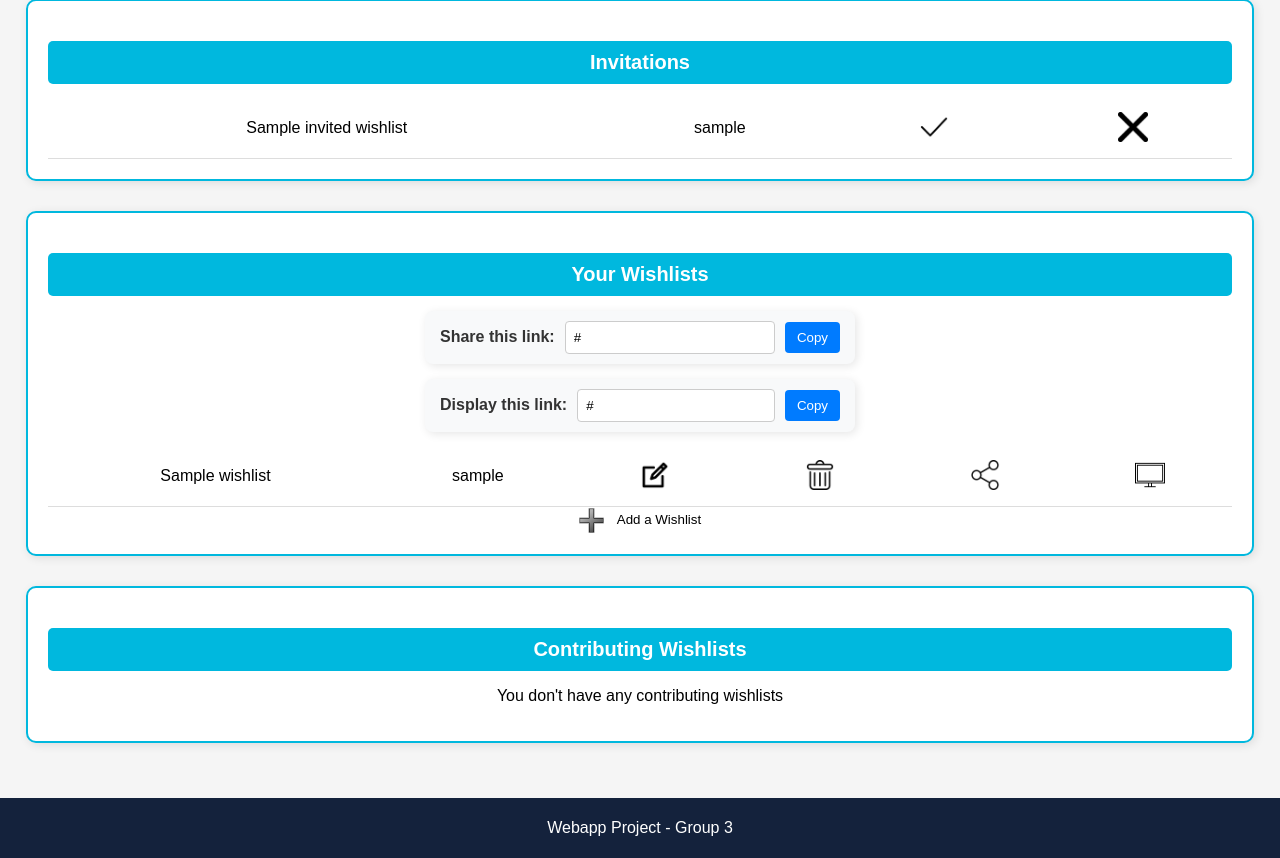
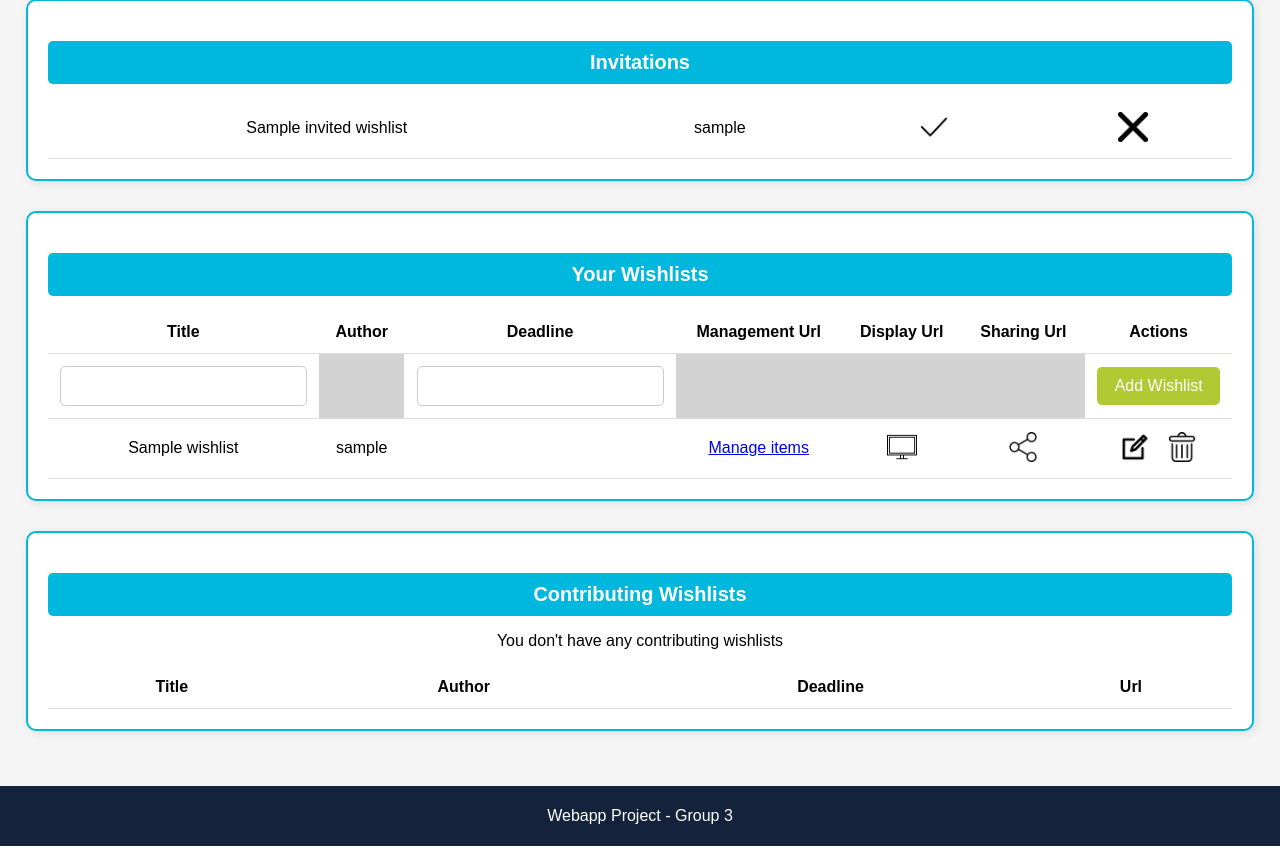
Before and after one commit to Gillan0/webapp_03, a Symfony app: template server/templates/case1/list_wishlists.html.twig in a window 1280 px wide. Shown: the part 127-985 px from the top of the page. Run offline with Twig, Linux system fonts and the light colour scheme; the template is opened without the code that fills it: most values are stand-ins (such as "Sample title", 1, 10 or a date in 2020); form fields are guessed from the names that the template uses; lists and menus that the app fills with data are empty; some libraries are stand-ins or nearby versions.

Commit message:
Refactored controllers + UI changes

```diff
--- a/server/public/css/login.css
+++ b/server/public/css/login.css
@@ -48,7 +48,7 @@
 .btn-primary {
     width: 100%;
     padding: 10px;
-    background-color: #007bff;
+    background-color: #b1ca34;
     border: none;
     border-radius: 5px;
     color: white;
@@ -58,5 +58,5 @@
 }
 
 .btn-primary:hover {
-    background-color: #0056b3;
+    background-color: #89a812;
 }
--- a/server/public/css/sign_up.css
+++ b/server/public/css/sign_up.css
@@ -48,7 +48,7 @@
 .btn-primary {
     width: 100%;
     padding: 10px;
-    background-color: #007bff;
+    background-color: #b1ca34;
     border: none;
     border-radius: 5px;
     color: white;
@@ -58,5 +58,5 @@
 }
 
 .btn-primary:hover {
-    background-color: #0056b3;
+    background-color: #89a812;
 }
--- a/server/src/Entity/UtilFilters.php
+++ b/server/src/Entity/UtilFilters.php
@@ -1,5 +1,7 @@
 <?php
 namespace App\Entity;
+use \DateTime;
+use \DateTimeInterface;
 
 /**
  * Util class containing methods to check the validity of inputs.
@@ -34,7 +36,7 @@ class UtilFilters
      * @return bool
      */
     public static function isValid($date, $format = 'Y-m-d H:i:s'){
-        $dt = DateTime::createFromFormat($format, $date);
+        $dt = DateTime::createFromFormat($format, $date->format('Y-m-d H:i:s'));
         return $dt && $dt->format($format) === $date;
     }
 
--- a/server/templates/base.html.twig
+++ b/server/templates/base.html.twig
@@ -15,6 +15,16 @@
     <header>
         <img src="{{ asset('ressources/images/logo.png') }}" id="logo">
         <h1> {{title | default("Webapp")}} </h1>
+        {% if user is defined %}
+           <div style="position: absolute; right: 0; display: flex; align-items: center; justify-content: space-evenly; width: 200px;">
+                <a href="{{ path('app_list_wishlists', {'username' : user.username}) }}">
+                    <img src="{{ asset('ressources/images/account.png') }}" width="40px" height="40px">
+                </a>
+                <a href="{{ path('app_user_logout', {}) }}">
+                    <img src="{{ asset('ressources/images/logout.png') }}" width="40px" height="40px">
+                </a>
+            </div>
+        {% endif %}
     </header>
 
     {# Contenu spécifique des pages #}
--- a/server/templates/case1/item_management.html.twig
+++ b/server/templates/case1/item_management.html.twig
@@ -69,7 +69,7 @@
                     <td>{{item.title}}</td>
                     <td>{{item.description}}</td>
                     <td>{{item.price}} €</td>
-                    <td><a href="{{item.url}}"> Link </a></td>
+                    <td><a href="{{item.url}}" target="_blank"> Link </a></td>
                     <td>
                         <form method="post" action="" onsubmit="return alert('TO DO')">
                             <input type="hidden" name="_token" value="{{ csrf_token('share' ~ user.id) }}">
--- a/server/templates/case1/list_wishlists.html.twig
+++ b/server/templates/case1/list_wishlists.html.twig
@@ -6,6 +6,8 @@
 
 {% block style %}
 <link rel="stylesheet" href="{{ asset('css/list_wishlists.css') }}?v={{ random() }}">
+<link rel="stylesheet" href="{{ asset('css/login.css') }}?v={{ random() }}">
+
 {% endblock %}
 
 {% block body %}
@@ -55,60 +57,69 @@
             {% if wishlists is empty %}
             <p> You don't have any wishlists </p>
             {% endif %}
+
+            <thead>
+                <th>Title</th>
+                <th>Author</th>
+                <th>Deadline</th>
+                <th>Management Url</th>
+                <th>Display Url</th>
+                <th>Sharing Url</th>
+                <th>Actions</th>
+            </thead>
+             <tr>
+           {{ form_start(form, {'attr': {'class': 'form-container'}}) }}
+                <td class="form-group">
+                    {{ form_widget(form.name, {'attr': {'class': 'form-control'}}) }}<br>
+                    {{ form_errors(form.name) }}
+                </td>
+                <td style="background-color:lightgray"></td>
+
+                <td class="form-group">
+                    {{ form_widget(form.deadline, {'attr': {'class': 'form-control'}}) }}<br>
+                    {{ form_errors(form.deadline) }}
+                </td>
+                <td style="background-color:lightgray"></td>
+                <td style="background-color:lightgray"></td>
+                <td style="background-color:lightgray"></td>
+                <td>
+                    <button class="btn btn-primary form-confirm">Add Wishlist</button>
+                </td>
+            {{ form_end(form) }}
+
+            </tr>
             {%for wishlist in wishlists %} {# il faudra faire un render de wishlists dans le controller#}
                 <tr>
                     <td>{{wishlist.name}}</td>
                     <td>{{wishlist.author.username}}</td> {# il faudra faire un render de authors des wishlists concernées dans le controller#}
+                    <td>{{wishlist.deadline.format('Y-m-d h:i')}}</td>
+                    <td><a href="itemManagement/{{wishlist.name}}">Manage items</a></td>
+                    <td>
+                        <button class="btn" >
+                            <a href="{{wishlist.displayUrl}}">
+                                <img src="{{ asset('ressources/images/display.png') }}" id="display">
+                            </a>
+                        </button>
+                    </td>
+                    <td>
+                        <button class="btn" onclick="copyToClipboard('{{wishlist.sharingUrl}}')">
+                            <img src="{{ asset('ressources/images/share.png') }}" id="share">
+                        </button>
+                    </td>
                     <td>
                         <form method="post" action="{{ path('app_wishlist_edit', {'id': user.id, 'wishlistId' : wishlist.id, 'username' : user.username}) }}">
                             <input type="hidden" name="_token" value="{{ csrf_token('share' ~ user.id) }}">
                             <button class="btn"><img src="{{ asset('ressources/images/edit.png') }}" id="edit" width ="10px" height ="10px"></button> {# TODO#}
                         </form>
-                    </td>
-                    <td>
                         <form method="post" action="{{ path('app_user_delete_wishlist', {'username': user.username, 'wishlist_id' : wishlist.id}) }}" onsubmit="return confirm('Are you sure you want to delete this item?');">
                             <input type="hidden" name="_token" value="{{ csrf_token('delete' ~ wishlist.id) }}">
                             <button class="btn"><img src="{{ asset('ressources/images/delete.png') }}" id="delete"></button>
                         </form>
                     </td>
-                    <td>
-                        <form method="post" action="{{ path('app_wishlist_shared', {'username': user.username, 'wishlistId' : wishlist.id}) }}">
-                            <input type="hidden" name="_token" value="{{ csrf_token('share' ~ user.id) }}">
-                            <button class="btn"><img src="{{ asset('ressources/images/share.png') }}" id="share"></button>
-                        </form>
-                    </td>
-                    <td>
-                        <form method="post" action="{{ path('app_wishlist_displayed', {'username': user.username, 'wishlistId' : wishlist.id}) }}">
-                            <input type="hidden" name="_token" value="{{ csrf_token('display' ~ user.id) }}">
-                            <button class="btn"><img src="{{ asset('ressources/images/display.png') }}" id="display"></button>
-                        </form>
-                    </td>
-                    <!-- Affichage conditionnel du champ de partage -->
-                    {% if sharingUrl is defined%}
-                        <div class="share-container">
-                            <label for="share-link">Share this link:</label>
-                            <input type="text" id="share-link" value="{{sharingUrl }}" readonly>
-                            <button onclick="copyToClipboard()">Copy</button>
-                        </div>
-                    {% endif %}
 
-                    {% if displayUrl is defined%}
-                        <div class="share-container">
-                            <label for="display-link">Display this link:</label>
-                            <input type="text" id="display-link" value="{{ displayUrl }}" readonly>
-                            <button onclick="copyToClipboard()">Copy</button>
-                        </div>
-                    {% endif %}
                 </tr>
             {%endfor%}
         </table>
-    </div>
-
-    <div>
-        <form method="post" action= "{{ path('app_user_wishlist_add', {'id': user.id, 'username': user.username}) }}">
-            <input type="hidden" name="_token" value="{{ csrf_token('add' ~ user.id) }}">
-            <button><img src="{{ asset('ressources/images/add.png') }}" id="add" width ="10" height ="10px"> Add a Wishlist</button>
-        </form>
     </div>
 </div>
 
@@ -123,17 +134,21 @@
             {% if user.contributingWishlists is empty %}
             <p> You don't have any contributing wishlists </p>
             {% endif %}
+
+            <thead>
+                <th>Title</th>
+                <th>Author</th>
+                <th>Deadline</th>
+                <th>Url</th>
+            </thead>
             {%for wishlist in user.contributingWishlists %} {# il faudra faire un render de wishlists dans le controller#}
                 <tr>
                     <td>{{wishlist.name}}</td>
                     <td>{{wishlist.author.username}}</td> {# il faudra faire un render de authors des wishlists concernées dans le controller#}
+                    <td>{{wishlist.deadline.format('Y-m-d h:i')}}</td> {# il faudra faire un render de authors des wishlists concernées dans le controller#}
 
                     <td>
-                        <div class="share-container">
-                            <label for="display-link">Go to wishlist :</label>
-                            <input type="text" id="display-link" value="{{ wishlist.displayUrl }}" readonly>
-                            <button onclick="copyToClipboard()">Copy</button>
-                        </div>
+                        Go to <a href="{#{{wishlist.displayUrl}}#}" onclick="alert('TO DO\n You will remain here')">{{wishlist.name}}</a>
                     </td>
                 </tr>
             {%endfor%}
@@ -143,11 +158,12 @@
 </div>
 
 <script>
-function copyToClipboard() {
-    var copyText = document.getElementById("share-link");
-    copyText.select();
-    document.execCommand("copy");
-    alert("Copied: " + copyText.value);
+function copyToClipboard(text) {
+    // Copy the text inside the text field
+    navigator.clipboard.writeText(text);
+
+    // Alert the copied text
+    alert("Copied the sharing url to clipboard: \n" + text);
 }
 </script>
 {%endblock%}
```
Also changed, not shown: server/src/Controller/ConnexionController.php (added, +155 -0 lines), server/src/Controller/ItemManagementController.php (added, +143 -0 lines), server/src/Controller/MyWishlistsController.php (renamed from server/src/Controller/Case1Controller.php, +53 -177 lines), server/src/Entity/Wishlist.php (+4 -4 lines), server/public/ressources/images/account.png (added), server/public/ressources/images/logout.png (added).
